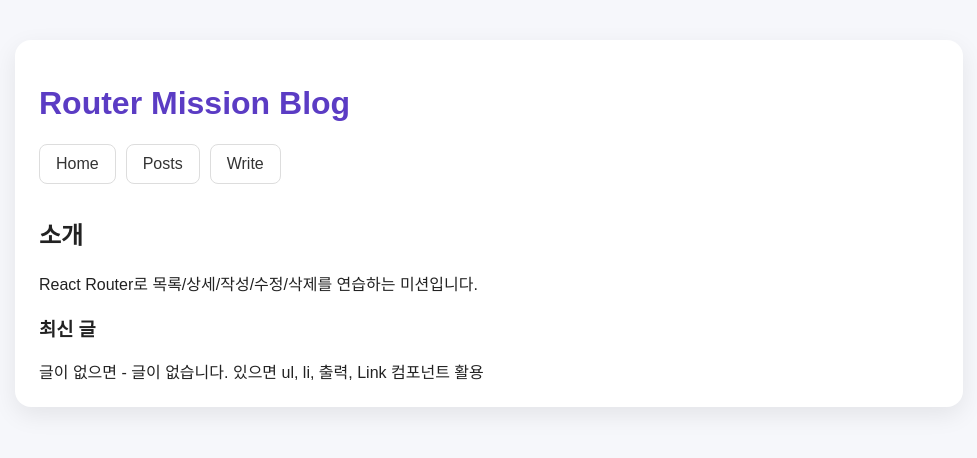
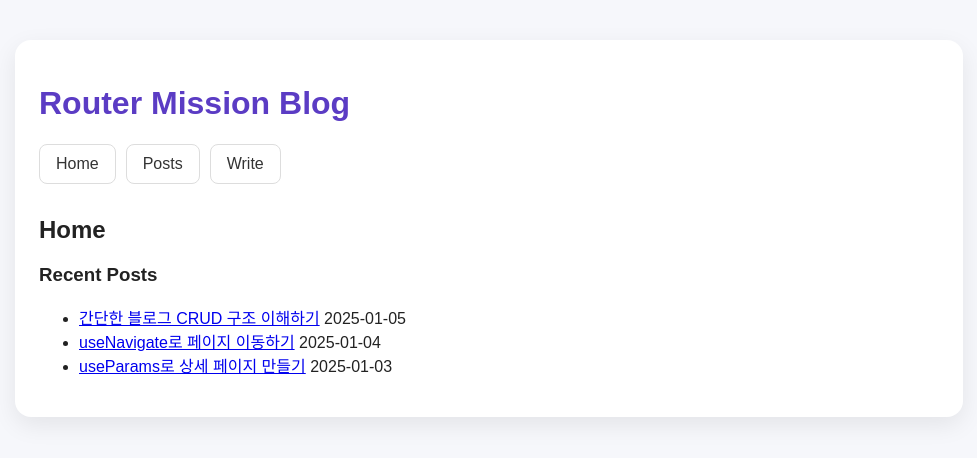
Before and after one commit to tsoyirina48-ai/ajax-router-mission, a React (Vite) app: page / in a window 1280 px wide. Shown: the top 458 px of the page, without its empty margins (151-1128 px from the left). Built offline with nearby package versions, Linux system fonts and the light colour scheme.

Commit message:
feat: complete React Basic Mission 5

```diff
--- a/src/App.jsx
+++ b/src/App.jsx
@@ -13,14 +13,14 @@ function App() {
   const [posts, setPosts] = useState([]);
   const [loaded, setLoaded] = useState(false);
   const onDelete = (id) => {
-    setPosts(posts.filter((post) => post.id !== id));
+    setPosts((prev) => prev.filter((post) => post.id !== id));
   };
   const onCreate = (newPost) => {
-      setPosts([newPost, ...posts]);
+      setPosts((prev) => [newPost, ...prev]);
   };
   const onUpdate = (updatedPost) => {
-    setPosts(
-      posts.map((post) => post.id === updatedPost.id ?
+    setPosts((prev) =>
+      prev.map((post) => post.id === updatedPost.id ?
     updatedPost : post)
     );
   };
--- a/src/pages/Home.jsx
+++ b/src/pages/Home.jsx
@@ -1,15 +1,31 @@
-
+import { Link } from "react-router-dom";
 
 export default function Home({ posts }) {
+    const recentPosts = [...posts].sort((a, b) => new Date(b.createdAt) - new Date(a.createdAt))
+    .slice(0, 3);
     return (
 
 <section>
-      <h2>소개</h2>
-      <p>React Router로 목록/상세/작성/수정/삭제를 연습하는 미션입니다.</p>
+      <h2>Home</h2>
+      <h3>Recent Posts</h3>
+      {recentPosts.length === 0 ?
+      (
+        <p>게시글이 없습니다</p>
+      ) : (
+        <ul>
+            {recentPosts.map((post) => (
+                <li key={post.id}>
+                    <Link to={`/posts/${post.id}`}>{post.title}</Link>
+                    <span>
+                         {" "}
+                        {post.createdAt || "No date"}
 
-       <h3>최신 글</h3>
-     	글이 없으면 - 글이 없습니다.
-	있으면 ul, li, 출력, Link 컴포넌트 활용
+                    </span>
+                </li>
+            ))}
+        </ul>
+      )}
+
     </section>
     );
 }
--- a/src/pages/PostEdit.jsx
+++ b/src/pages/PostEdit.jsx
@@ -16,6 +16,10 @@ export default function PostEdit({ posts, onUpdate }) {
 
   const handleSubmit = (e) => {
     e.preventDefault();
+    if (!title.trim() || ! content.trim()); {
+      alert("제목과 내용을 입력하세요.");
+      return;
+    }
 
     const updatedPost = {
       ...post,
--- a/src/pages/PostNew.jsx
+++ b/src/pages/PostNew.jsx
@@ -7,6 +7,12 @@ export default function PostNew({ onCreate }) {
     const navigate = useNavigate();
     const handleSubmit = (e) => {
         e.preventDefault();
+      if (!title.trim() || ! content.trim()) {
+        alert("제목과 내용을 입력하세요.");
+        return;
+      }
+
+
     const newPost = {
         id: Date.now(),
         title,
```
